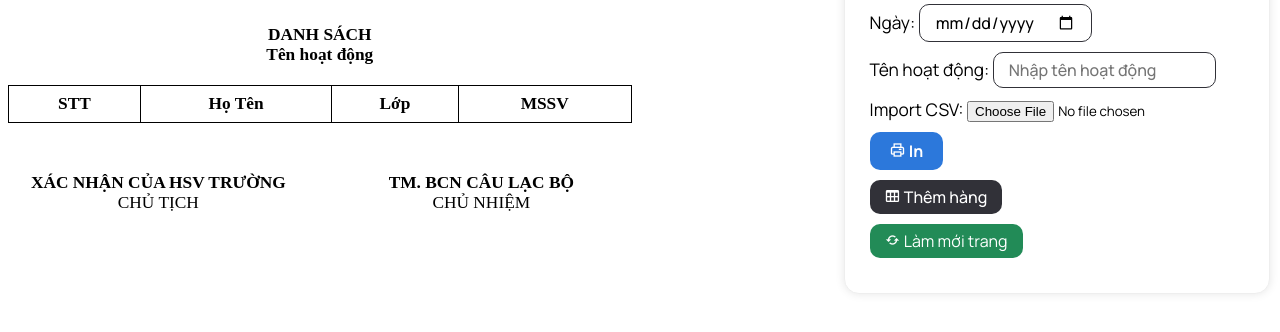
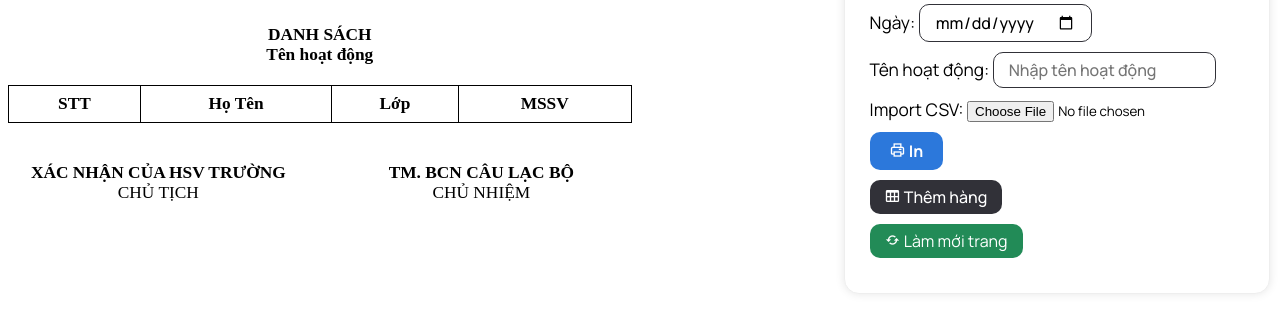
Before and after one commit to minh-nguyennhat/clbtakc, a website: page public/indanhsach.html in a window 1280 px wide. Shown: the part 114-446 px from the top of the page. Drawn offline with nearby package versions, Linux system fonts and the light colour scheme; a script that the page names is missing.

Commit message:
Update indanhsach.html

```diff
--- a/public/indanhsach.html
+++ b/public/indanhsach.html
@@ -12,6 +12,7 @@
         @page {
             size: A4;
             margin: 0;
+
         }
         body {
             font-family: "Times New Roman", Times, serif;
@@ -75,10 +76,10 @@
             text-transform: uppercase;
         }
         .footer {
-            padding-bottom: 50px;
+            padding-bottom: 0px;
             display: flex;
             justify-content: space-between;
-            margin-top: 40px;
+            margin-top: 30px;
             text-align: center;
             page-break-before: avoid; /* Tránh tình trạng footer ở một mình trang cuối */
             page-break-inside: avoid; /* Tránh ngắt trang giữa các trang */
```
